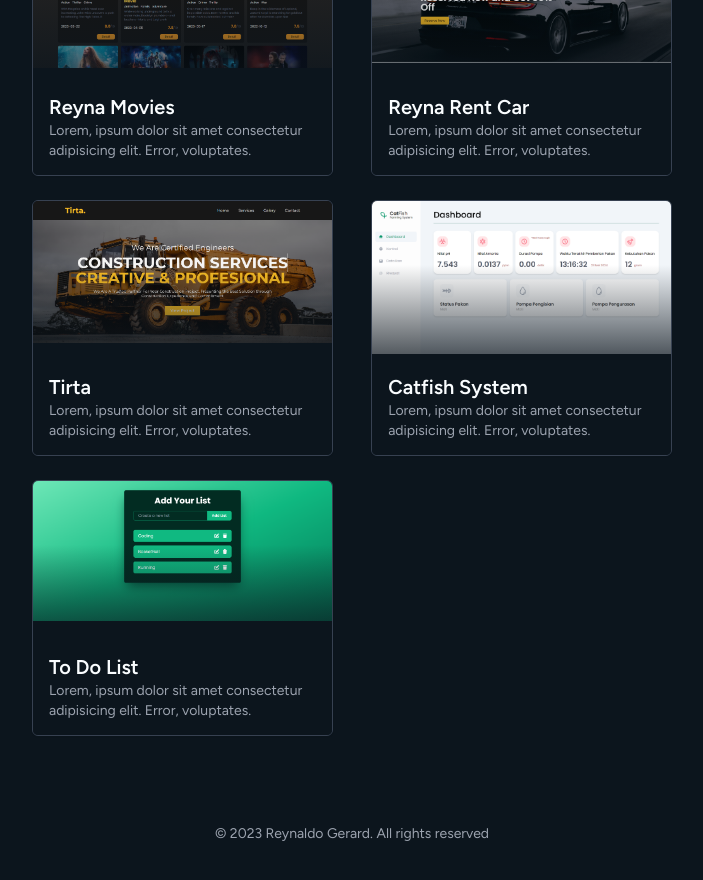
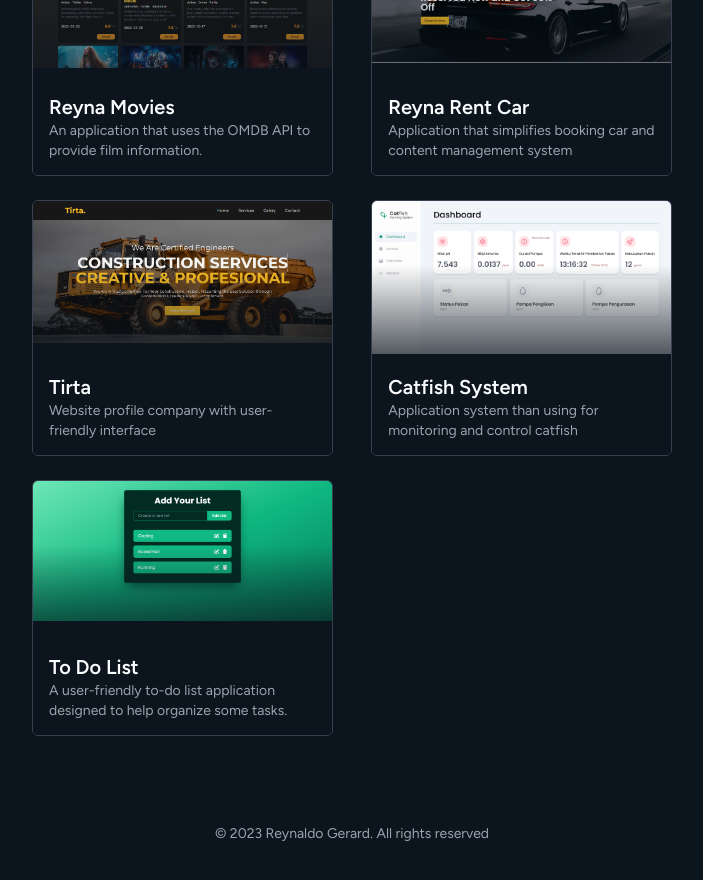
Before and after one commit to aldogerard/personal-website, a React (Vite) app: page / in a window 1280 px wide. Shown: the part 640-1520 px from the top of the page, without its empty margins (288-991 px from the left). Built offline with nearby package versions, Linux system fonts and the light colour scheme.

Commit message:
feat : add caption on project card

```diff
--- a/src/components/Elements/ProjectSection.jsx
+++ b/src/components/Elements/ProjectSection.jsx
@@ -3,7 +3,7 @@ import React from "react";
 const projects = [
     {
         nama: "Reyna Movies",
-    desc: "Lorem, ipsum dolor sit amet consectetur adipisicing elit. Error, voluptates.",
+        desc: "An application that uses the OMDB API to provide film information.",
         img: "/images/projects/project-1.png",
         link: "https://reynamovie.vercel.app/",
         platfrom: {
@@ -17,7 +17,7 @@ const projects = [
     },
     {
         nama: "Reyna Rent Car",
-    desc: "Lorem, ipsum dolor sit amet consectetur adipisicing elit. Error, voluptates.",
+        desc: "Application that simplifies booking car and content management system",
         img: "/images/projects/project-4.png",
         link: "https://reyna-rentcar.vercel.app/",
         platfrom: {
@@ -31,7 +31,7 @@ const projects = [
     },
     {
         nama: "Tirta",
-    desc: "Lorem, ipsum dolor sit amet consectetur adipisicing elit. Error, voluptates.",
+        desc: "Website profile company with user-friendly interface",
         img: "/images/projects/project-3.png",
         link: "https://aldogerard.github.io/pemrogram-web-uts",
         platfrom: {
@@ -45,7 +45,7 @@ const projects = [
     },
     {
         nama: "Catfish System",
-    desc: "Lorem, ipsum dolor sit amet consectetur adipisicing elit. Error, voluptates.",
+        desc: "Application system than using for monitoring and control catfish",
         img: "/images/projects/project-5.png",
         link: "https://catfishsystem.vercel.app/",
         platfrom: {
@@ -59,7 +59,7 @@ const projects = [
     },
     {
         nama: "To Do List",
-    desc: "Lorem, ipsum dolor sit amet consectetur adipisicing elit. Error, voluptates.",
+        desc: "A user-friendly to-do list application designed to help organize some tasks.",
         img: "/images/projects/project-2.png",
         link: "https://reyna-todolist.vercel.app/",
         platfrom: {
```
Lines whose indentation alone changed are shown as unchanged.
